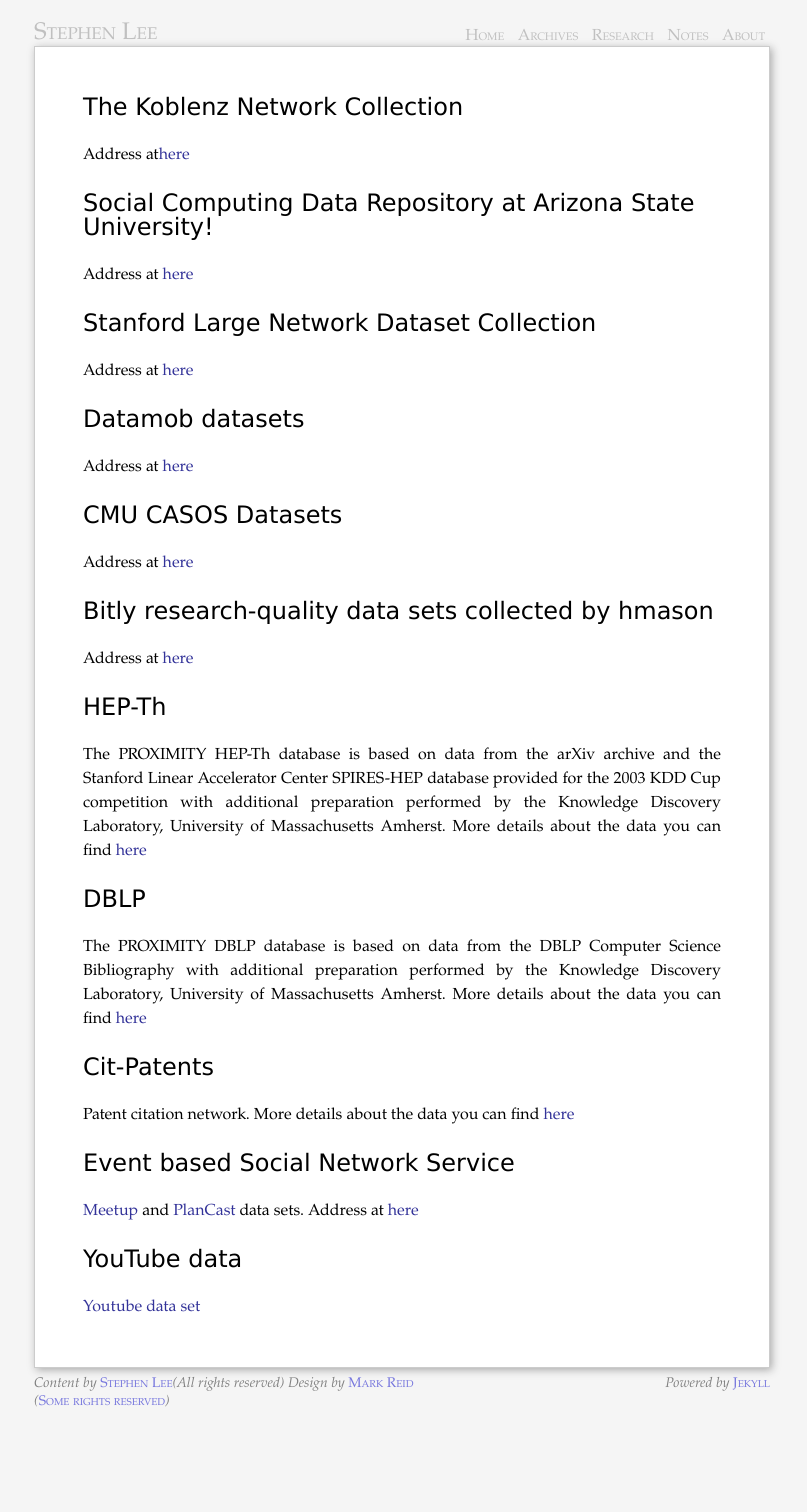
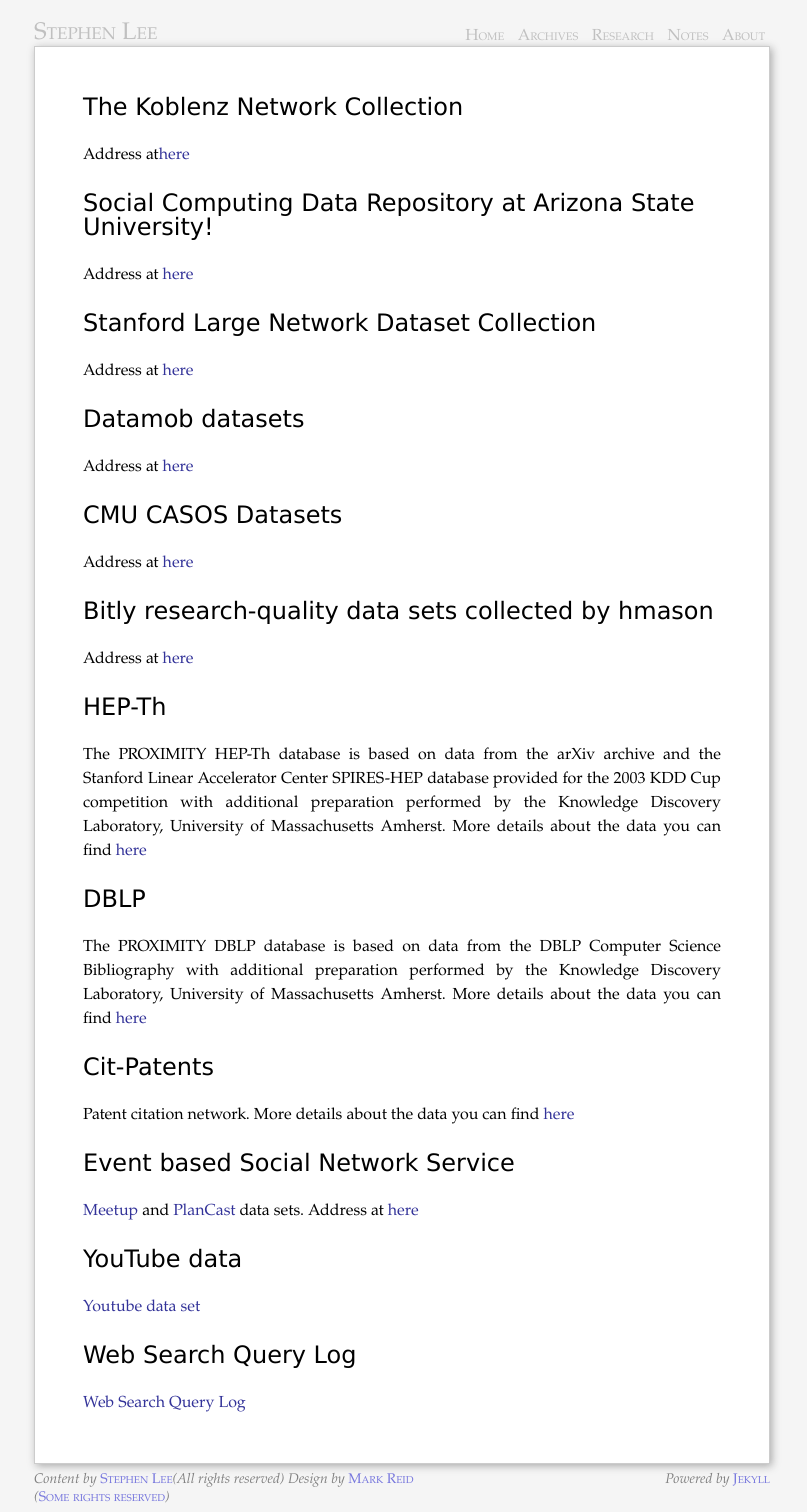
Before and after one commit to stephenLee/stephenlee.github.com, a Jekyll site: the page built from research/data/index.markdown, in a window 1280 px wide. Shown: the whole page, without its empty margins (238-1045 px from the left). Built offline with Jekyll 4.4.1, drawn with Linux system fonts in a browser that asks for light colours; before the commit the page ends 1416 px from its top, so only the background shows below that.

Commit message:
Updated research/data/index.markdown

```diff
--- a/research/data/index.markdown
+++ b/research/data/index.markdown
@@ -38,3 +38,6 @@ Address at [here](http://www.largenetwork.org/ebsn)
 
 # YouTube data #
 [Youtube data set](http://leitang.net/heterogeneous_network.html)
+
+# Web Search Query Log #
+ [Web Search Query Log](http://jeffhuang.com/search_query_logs.html)
```
